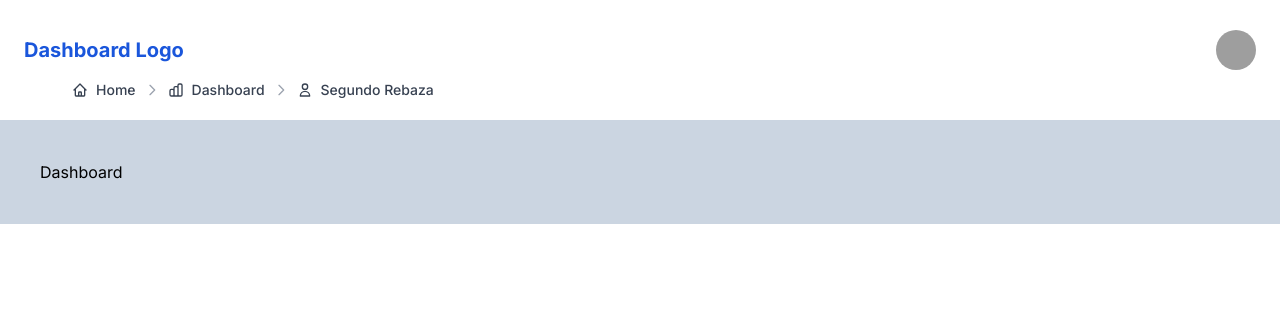
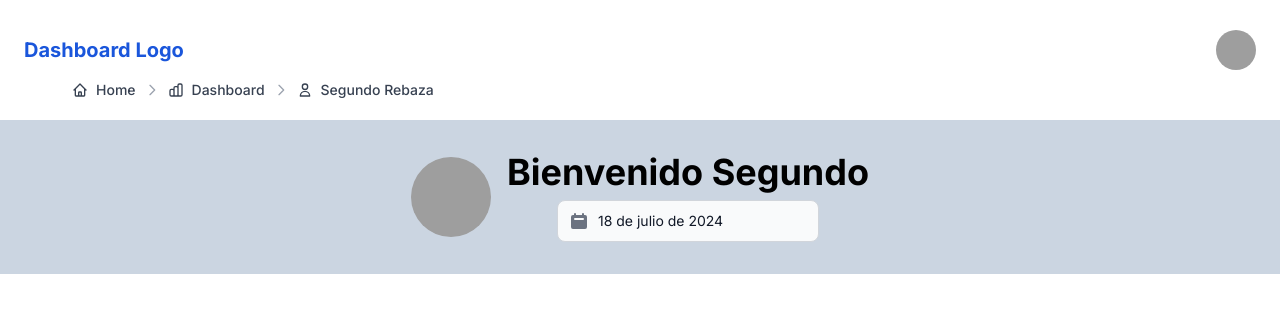
Before and after one commit to SegundoRP/ican_project, a Next.js app in the folder frontend/: page /dashboard in a window 1280 px wide. Shown: the top 312 px of the page. Built offline with nearby package versions, Linux system fonts and the light colour scheme; grey boxes are pictures that could not be loaded.

Commit message:
feat: :sparkles: Se agrego la seccion de Bienvenido en la pagina principal del Dashboard

```diff
--- a/frontend/src/app/dashboard/page.jsx
+++ b/frontend/src/app/dashboard/page.jsx
@@ -1,9 +1,25 @@
+import { Avatar, Datepicker } from "flowbite-react";
 
 
-export default function page() {
+export default function pageDashboard() {
   return (
-    <div className="p-10 bg-slate-300">
-      Dashboard
-    </div>
+    <main className="p-4 bg-slate-300">
+      <section className="my-2 sm:my-4">
+        <div className="grid place-content-center sm:flex sm:items-center sm:gap-4">
+          <Avatar img="https://unavatar.io/segundorp" rounded size="lg" />
+          <div className="text-center space-y-2">
+            <h2 className="text-3xl sm:text-4xl font-bold">Bienvenido Segundo</h2>
+            <Datepicker
+              className="flex justify-center"
+              language="es-ES"
+              labelTodayButton="Hoy"
+              labelClearButton="Limpar"
+              autoHide={false}
+              weekStart={1}
+            />
+          </div>
+        </div>
+      </section>
+    </main>
   )
 }
```
